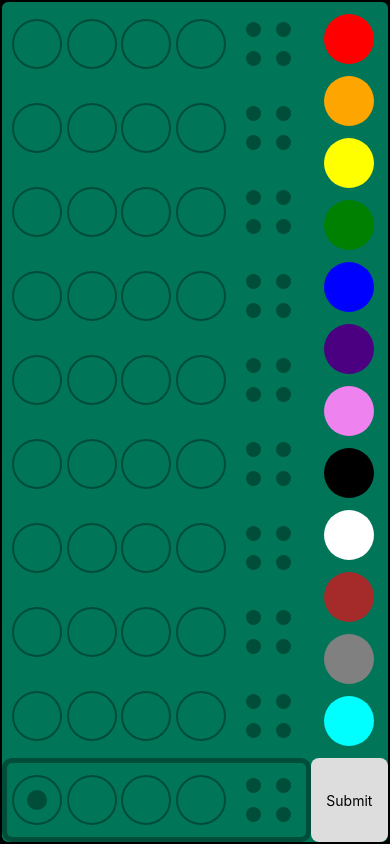
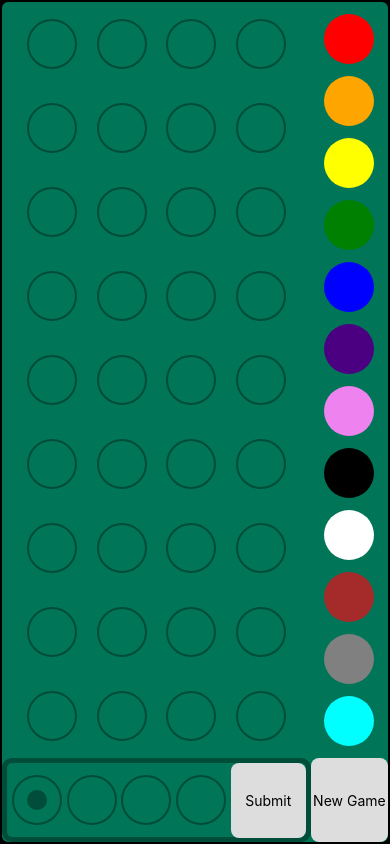
Before and after one commit to freddyh/mastermind-react-native, a React Native app: screen / in a window 390 px wide. Built offline with nearby package versions, Linux system fonts and the light colour scheme.

Commit message:
refactored board, added restart button

```diff
--- a/src/components/Board.tsx
+++ b/src/components/Board.tsx
@@ -1,5 +1,5 @@
 import React, { Component } from 'react';
-import { View } from 'react-native';
+import { View, TouchableOpacity, Text } from 'react-native';
 import GuessRow from './GuessRow';
 import Code, { CodeComparisonResult } from '../models/code';
 import ResultsContainer from './ResultsContainer';
@@ -15,16 +15,48 @@ type Props = {
 export default class Board extends Component<Props> {
   render() {
     console.log(`render Board`);
-    return (
-      <View style={{
-        flexDirection: 'column-reverse',
-        flex: 1,
-        width: '70%',
-        height: '100%',
-      }}>
-        {this.props.codes.map((code: Code, index: number) => {
+    const rows = (this.props.codes.map((code: Code, index: number) => {
       const i = this.props.results.length;
       const isActiveRow = i === index;
+
+      const codeView = (
+        <GuessRow
+          key={index}
+          handleColorSelected={this.props.handleColorSelected}
+          game={this.props.game}
+          code={code}
+          isSuspended={!isActiveRow}>
+        </GuessRow>
+      );
+
+      const resultsView = (isActiveRow ?
+        <TouchableOpacity
+          style={{
+            height: 75,
+            width: 75,
+            backgroundColor: '#DDDDDD',
+            alignItems: 'center',
+            alignContent: 'center',
+            justifyContent: 'center',
+            borderRadius: 8
+          }}
+          onPress={() => {
+            const g = this.props.codes[index];
+            const update = this.props.game.submitGuess(g);
+            if (!!update) {
+              this.setState({ results: update.results, codes: update.codes });
+            }
+          }}>
+          <Text>Submit</Text>
+        </TouchableOpacity>
+        :
+        (this.props.results[index] &&
+          <ResultsContainer
+            results={this.props.results[index]} >
+          </ResultsContainer>
+        )
+      );
+
       return (
         <View
           key={index}
@@ -39,19 +71,20 @@ export default class Board extends Component<Props> {
             borderWidth: 5,
             borderRadius: 10
           }}>
-              <GuessRow
-                key={index}
-                handleColorSelected={this.props.handleColorSelected}
-                game={this.props.game}
-                code={code}
-                isSuspended={!isActiveRow}>
-              </GuessRow >
-              <ResultsContainer
-                results={this.props.results[index]}>
-              </ResultsContainer>
+          {codeView}
+          {resultsView}
         </View>
       );
-        })}
+    }));
+
+    return (
+      <View style={{
+        flexDirection: 'column-reverse',
+        flex: 1,
+        width: '70%',
+        height: '100%',
+      }}>
+        {rows}
       </View>
     );
   }
--- a/src/components/Game.tsx
+++ b/src/components/Game.tsx
@@ -47,15 +47,13 @@ export default class Game extends Component<Props, State> {
             </ColorPicker>
           </View>
           <TouchableOpacity
-            style={style.submit}
+            style={style.newGame}
             onPress={() => {
-              const i = this.props.game.results.length;
-              const g = this.props.game.codes[i];
-              const update = this.props.game.submitGuess(g);
+              const update = this.props.game.restart();
               this.setState({ results: update.results, codes: update.codes });
             }}>
             <Text>
-              Submit
+              New Game
             </Text>
           </TouchableOpacity>
         </View>
@@ -83,7 +81,7 @@ const style = StyleSheet.create({
     width: '100%',
     height: '90%',
   },
-  submit: {
+  newGame: {
     height: '10%',
     backgroundColor: '#DDDDDD',
     alignItems: 'center',
--- a/src/models/mastermindGame.ts
+++ b/src/models/mastermindGame.ts
@@ -9,7 +9,7 @@ export default class MasterMindGame {
   public codes: Code[];
   public results: CodeComparisonResult[][];
   public codeLength: number = 4;
-  private secret: Code;
+  private secret: Code = new Code([]);
 
   static init(difficulty: GameDifficulty = GameDifficulty.EASY) {
     const config = GameConfiguration.create(difficulty);
@@ -22,6 +22,10 @@ export default class MasterMindGame {
     this.codes = this.generateEmptyGuesses();
     this.results = [];
     this.maxGuessCount = 10;
+    this.setSecret();
+  }
+
+  setSecret() {
     const randomColors = new Array(this.codeLength).fill('').map((v) => this.colorManager.random());
     this.secret = new Code(randomColors);
   }
@@ -69,7 +73,10 @@ export default class MasterMindGame {
     return results;
   }
 
-  submitGuess(code: Code): GameUpdate {
+  submitGuess(code: Code): GameUpdate | undefined {
+    if (code.values.includes('transparent')) {
+      return;
+    }
     if (this.results.length === this.maxGuessCount) {
       this.results = [];
       this.codes = this.generateEmptyGuesses();
@@ -84,6 +91,14 @@ export default class MasterMindGame {
     this.results.push(results);
     return new GameUpdate(this.codes, this.results);
   }
+
+  restart(): GameUpdate {
+    this.setSecret();
+    this.currentGuessCount = 0;
+    this.results = [];
+    this.codes = this.generateEmptyGuesses();
+    return new GameUpdate(this.codes, this.results);
+  }
 }
 
 type Result = CodeComparisonResult[];
```
Lines whose indentation alone changed are shown as unchanged.
